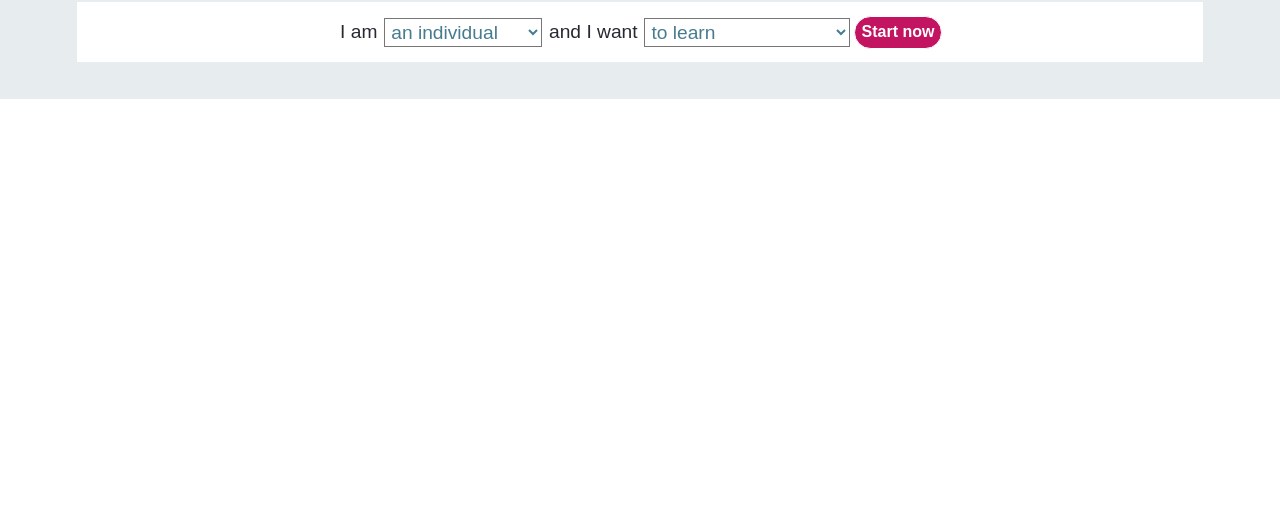
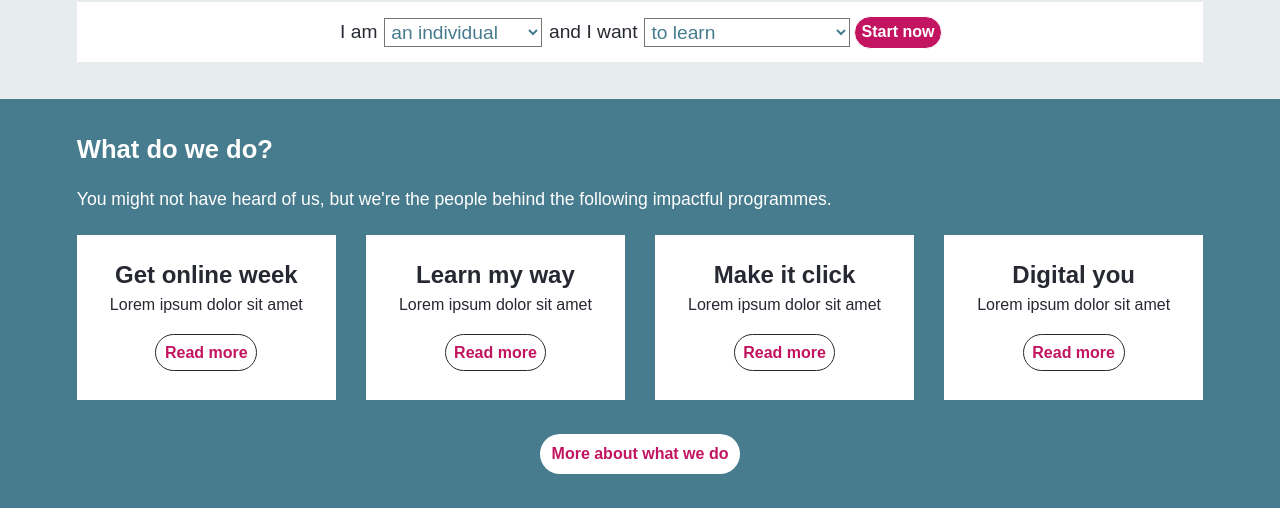
Before and after one commit to netcam22/good-things-foundation, a Vue app: page / in a window 1280 px wide. Shown: the part 1030-1538 px from the top of the page. Before the commit the page ends 1129 px from the top, so only its background shows below. Built offline with nearby package versions, Linux system fonts and the light colour scheme.

Commit message:
feat: add about us section

```diff
--- /dev/null
+++ b/src/components/AboutUs.vue
@@ -0,0 +1,148 @@
+<script setup>
+</script>
+
+<template>
+    <section class = "about-us" aria-labelledby="what-do-we-do">
+      <h1 id="what-do-we-do" class = "about-us__heading">
+        What do we do?
+      </h1>
+      <p class = "about-us__text">You might not have heard of us, but we're the people behind
+        the following impactful programmes.</p>
+        <div class = "about-us__container">
+        <div class = "about-us__card">
+          <h2>Get online week</h2>
+          <p>Lorem ipsum dolor sit amet</p>
+          <button class = "about-us__button about-us__button--red" type="button">Read more</button>
+        </div>
+        <div class = "about-us__card">
+          <h2>Learn my way</h2>
+          <p>Lorem ipsum dolor sit amet</p>
+          <button class = "about-us__button about-us__button--red" type="button">Read more</button>
+        </div>
+        <div class = "about-us__card">
+          <h2>Make it click</h2>
+          <p>Lorem ipsum dolor sit amet</p>
+          <button class = "about-us__button about-us__button--red" type="button">Read more</button>
+        </div>
+        <div class = "about-us__card">
+          <h2>Digital you</h2>
+          <p>Lorem ipsum dolor sit amet</p>
+          <button class = "about-us__button about-us__button--red" type="button">Read more</button>
+        </div>
+      </div>
+      <button class = "about-us__button about-us__button--red about-us__button--borderless" type="button">More about what we do</button>
+    </section>
+
+</template>
+
+<style scoped>
+.about-us {
+  background-color: var(--mid-blue);
+  color: var(--white);
+  padding: 2% 6%;
+  display: flex;
+  flex-direction: column;
+}
+
+.about-us__heading {
+  margin: 0.5% 0;
+  padding: 0;
+  width:fit-content;
+  font-size: 1.6rem;
+}
+
+.about-us__text {
+  margin: 1% 0;
+  padding: 0;
+  text-align: center;
+  font-size: 1.1rem;
+}
+
+@media (min-width: 768px) {
+  .about-us__text {
+    text-align: left;
+  }
+}
+
+.about-us__container {
+  display: flex;
+  box-sizing: border-box;
+  flex-direction: row;
+  align-items: stretch;
+  align-content: center;
+  justify-content: space-evenly;
+  flex-wrap: wrap;
+}
+
+@media (min-width: 768px) {
+  .about-us__container {
+    gap: 1%;
+  }
+}
+
+@media (min-width: 992px) {
+  .about-us__container {
+    justify-content: space-between;
+  }
+}
+
+.about-us__card {
+  background-color: var(--white);
+  flex-basis: 60%;
+  margin: 1% 0;
+  padding: 2%;
+  color: var(--dark);
+  display: grid;
+  grid-template-columns: 1fr;
+  justify-items: center;
+  text-align: center;
+}
+
+@media (min-width: 768px) {
+  .about-us__card {
+    flex-direction: row;
+    flex-basis: 45%;
+  }
+}
+
+@media (min-width: 992px) {
+  .about-us__card {
+    flex-basis: 23%;
+  }
+}
+.about-us__button {
+  margin: 8% 4% 3% 4%;
+  padding: 4%;
+  border-radius: 80px;
+  font-size: 1rem;
+  font-weight: 600;
+  cursor: pointer;
+  width: fit-content;
+}
+
+.about-us__button--red {
+  color: var(--red-purple);
+  background-color: var(--white);
+  border: var(--dark) solid 1px;
+}
+
+.about-us__button:hover {
+  background-color: var(--red-purple);
+  color: var(--white);
+}
+
+.about-us__button--borderless {
+  border: none;
+  padding: 3%;
+  align-self: center;
+  margin: 2% 1% 1% 1%;
+}
+
+@media (min-width: 768px) {
+  .about-us__button--borderless {
+    border: none;
+    padding: 1%;
+  }
+}
+
+</style>
--- a/src/views/HomeView.vue
+++ b/src/views/HomeView.vue
@@ -2,6 +2,7 @@
 import HeroBanner from '@/components/HeroBanner.vue';
 import HeadlineBanner from '@/components/HeadlineBanner.vue';
 import HelpBox from '@/components/HelpBox.vue';
+import AboutUs from '@/components/AboutUs.vue';
 </script>
 
 <template>
@@ -10,6 +11,8 @@ import HelpBox from '@/components/HelpBox.vue';
     <HeadlineBanner />
     <HelpBox />
   </main>
+    <AboutUs />
+
 </template>
 
 <style scoped>
```
